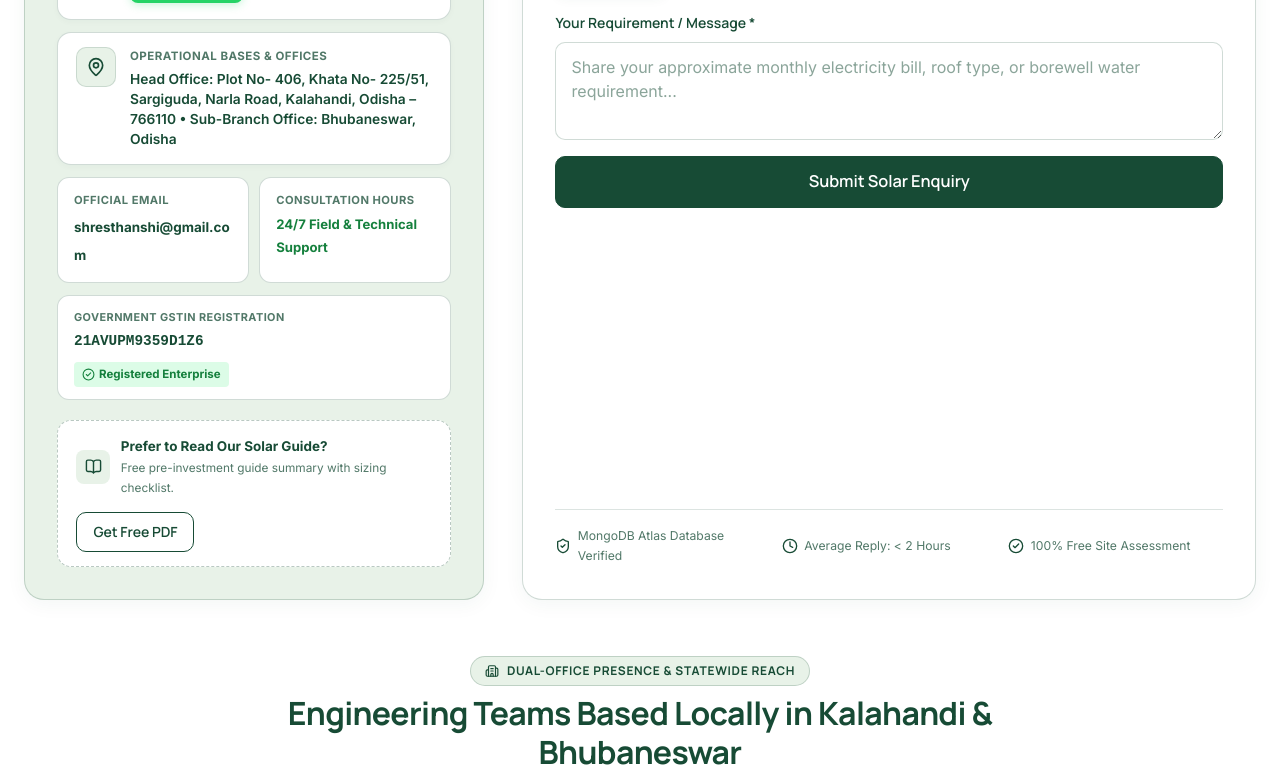
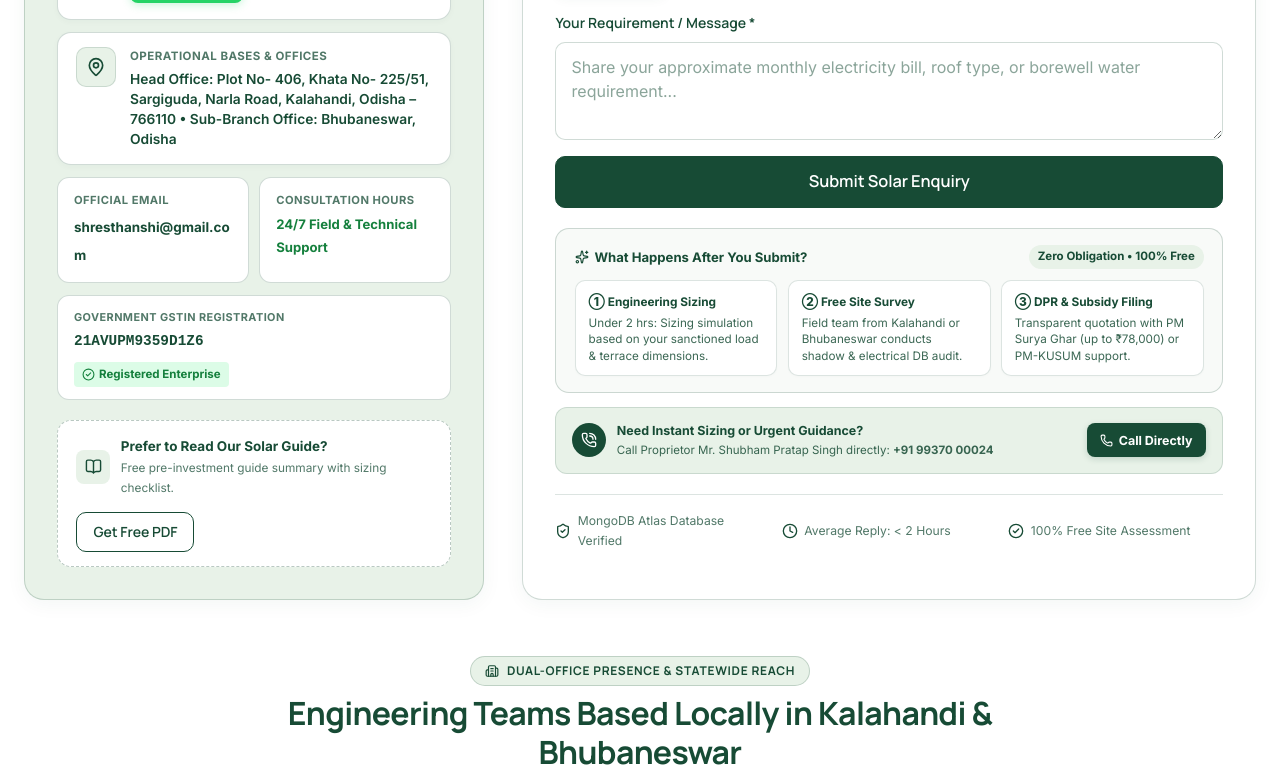
Before and after one commit to bijayalaxmilenka2002/shresthanshi_solar_solutions, a React (Vite) app: page /contact in a window 1280 px wide. Shown: the part 1464-2246 px from the top of the page. Built offline with nearby package versions, Linux system fonts and the light colour scheme; no server answers.

Commit message:
fix(ui): eliminate contact form bottom empty space with 3-step transparent process and priority call strip

```diff
--- a/src/views/pages/contact/ContactPage.tsx
+++ b/src/views/pages/contact/ContactPage.tsx
@@ -19,6 +19,8 @@ import {
   ExternalLink,
   Shield,
   Check,
+  Sparkles,
+  PhoneCall,
 } from 'lucide-react';
 import { Container } from '@views/components/ui/Container';
 import { Card } from '@views/components/ui/Card';
@@ -634,7 +636,7 @@ export const ContactPage: React.FC = () => {
                   height: '100%',
                   display: 'flex',
                   flexDirection: 'column',
-                  justifyContent: 'space-between',
+                  justifyContent: 'flex-start',
                 }}
               >
                 <div>
@@ -873,6 +875,194 @@ export const ContactPage: React.FC = () => {
                       </Button>
                     </form>
                   )}
+                </div>
+
+                {/* 3-Step "What Happens After You Submit" Process Panel */}
+                <div
+                  style={{
+                    marginTop: '1.25rem',
+                    padding: '1rem 1.15rem',
+                    backgroundColor: '#F8FAF8',
+                    borderRadius: '14px',
+                    border: '1px solid var(--border-medium)',
+                  }}
+                >
+                  <div
+                    style={{
+                      display: 'flex',
+                      alignItems: 'center',
+                      justifyContent: 'space-between',
+                      marginBottom: '0.65rem',
+                      flexWrap: 'wrap',
+                      gap: '0.5rem',
+                    }}
+                  >
+                    <span
+                      style={{
+                        fontSize: '0.82rem',
+                        fontWeight: 800,
+                        color: 'var(--color-forest-green)',
+                        display: 'inline-flex',
+                        alignItems: 'center',
+                        gap: '0.35rem',
+                      }}
+                    >
+                      <Sparkles size={14} color="#174B35" /> What Happens After You Submit?
+                    </span>
+                    <span
+                      style={{
+                        fontSize: '0.72rem',
+                        color: 'var(--color-forest-green)',
+                        fontWeight: 700,
+                        backgroundColor: 'var(--color-soft-green)',
+                        padding: '0.15rem 0.55rem',
+                        borderRadius: '999px',
+                      }}
+                    >
+                      Zero Obligation • 100% Free
+                    </span>
+                  </div>
+
+                  <div
+                    style={{
+                      display: 'grid',
+                      gridTemplateColumns: 'repeat(auto-fit, minmax(170px, 1fr))',
+                      gap: '0.65rem',
+                    }}
+                  >
+                    <div
+                      style={{
+                        backgroundColor: '#FFFFFF',
+                        padding: '0.7rem 0.8rem',
+                        borderRadius: '10px',
+                        border: '1px solid var(--border-subtle)',
+                        boxShadow: '0 1px 3px rgba(0,0,0,0.02)',
+                      }}
+                    >
+                      <div
+                        style={{
+                          fontSize: '0.74rem',
+                          fontWeight: 800,
+                          color: 'var(--color-forest-green)',
+                          marginBottom: '0.2rem',
+                        }}
+                      >
+                        ① Engineering Sizing
+                      </div>
+                      <p style={{ margin: 0, fontSize: '0.73rem', color: 'var(--text-body)', lineHeight: 1.4 }}>
+                        Under 2 hrs: Sizing simulation based on your sanctioned load &amp; terrace dimensions.
+                      </p>
+                    </div>
+
+                    <div
+                      style={{
+                        backgroundColor: '#FFFFFF',
+                        padding: '0.7rem 0.8rem',
+                        borderRadius: '10px',
+                        border: '1px solid var(--border-subtle)',
+                        boxShadow: '0 1px 3px rgba(0,0,0,0.02)',
+                      }}
+                    >
+                      <div
+                        style={{
+                          fontSize: '0.74rem',
+                          fontWeight: 800,
+                          color: 'var(--color-forest-green)',
+                          marginBottom: '0.2rem',
+                        }}
+                      >
+                        ② Free Site Survey
+                      </div>
+                      <p style={{ margin: 0, fontSize: '0.73rem', color: 'var(--text-body)', lineHeight: 1.4 }}>
+                        Field team from Kalahandi or Bhubaneswar conducts shadow &amp; electrical DB audit.
+                      </p>
+                    </div>
+
+                    <div
+                      style={{
+                        backgroundColor: '#FFFFFF',
+                        padding: '0.7rem 0.8rem',
+                        borderRadius: '10px',
+                        border: '1px solid var(--border-subtle)',
+                        boxShadow: '0 1px 3px rgba(0,0,0,0.02)',
+                      }}
+                    >
+                      <div
+                        style={{
+                          fontSize: '0.74rem',
+                          fontWeight: 800,
+                          color: 'var(--color-forest-green)',
+                          marginBottom: '0.2rem',
+                        }}
+                      >
+                        ③ DPR &amp; Subsidy Filing
+                      </div>
+                      <p style={{ margin: 0, fontSize: '0.73rem', color: 'var(--text-body)', lineHeight: 1.4 }}>
+                        Transparent quotation with PM Surya Ghar (up to ₹78,000) or PM-KUSUM support.
+                      </p>
+                    </div>
+                  </div>
+                </div>
+
+                {/* Priority Direct Contact Strip */}
+                <div
+                  style={{
+                    marginTop: '0.85rem',
+                    display: 'flex',
+                    alignItems: 'center',
+                    justifyContent: 'space-between',
+                    flexWrap: 'wrap',
+                    gap: '0.75rem',
+                    padding: '0.75rem 1rem',
+                    backgroundColor: 'var(--color-soft-green)',
+                    borderRadius: '12px',
+                    border: '1px solid rgba(23, 75, 53, 0.15)',
+                  }}
+                >
+                  <div style={{ display: 'flex', alignItems: 'center', gap: '0.65rem' }}>
+                    <div
+                      style={{
+                        width: '34px',
+                        height: '34px',
+                        borderRadius: '50%',
+                        backgroundColor: 'var(--color-forest-green)',
+                        color: '#FFFFFF',
+                        display: 'flex',
+                        alignItems: 'center',
+                        justifyContent: 'center',
+                        flexShrink: 0,
+                      }}
+                    >
+                      <PhoneCall size={16} />
+                    </div>
+                    <div>
+                      <div style={{ fontSize: '0.78rem', fontWeight: 800, color: 'var(--color-forest-green)' }}>
+                        Need Instant Sizing or Urgent Guidance?
+                      </div>
+                      <div style={{ fontSize: '0.72rem', color: 'var(--text-body)' }}>
+                        Call Proprietor Mr. Shubham Pratap Singh directly: <strong>+91 99370 00024</strong>
+                      </div>
+                    </div>
+                  </div>
+                  <a
+                    href="tel:+919937000024"
+                    style={{
+                      backgroundColor: 'var(--color-forest-green)',
+                      color: '#FFFFFF',
+                      fontSize: '0.78rem',
+                      fontWeight: 700,
+                      padding: '0.4rem 0.85rem',
+                      borderRadius: '8px',
+                      textDecoration: 'none',
+                      display: 'inline-flex',
+                      alignItems: 'center',
+                      gap: '0.35rem',
+                      boxShadow: '0 2px 6px rgba(23,75,53,0.18)',
+                    }}
+                  >
+                    <Phone size={13} />
+                    <span>Call Directly</span>
+                  </a>
                 </div>
 
                 {/* Bottom Trust & Peace-of-Mind Strip */}
```
